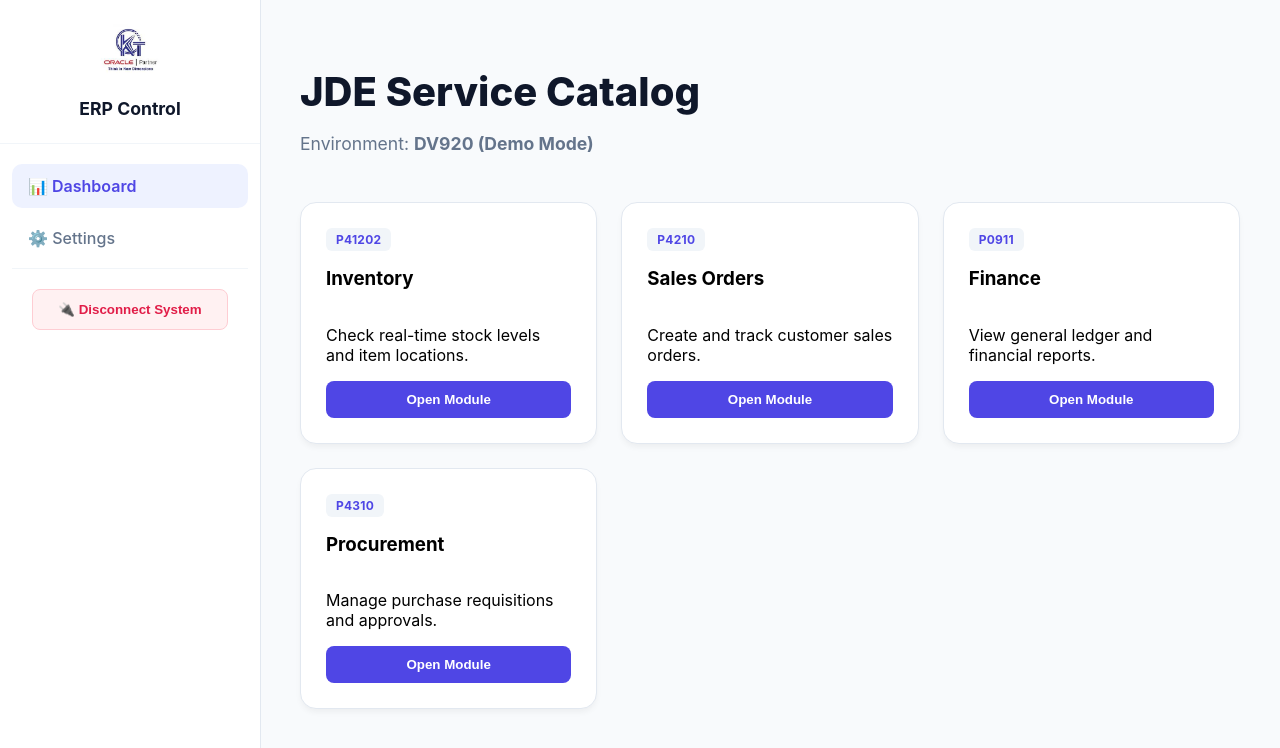
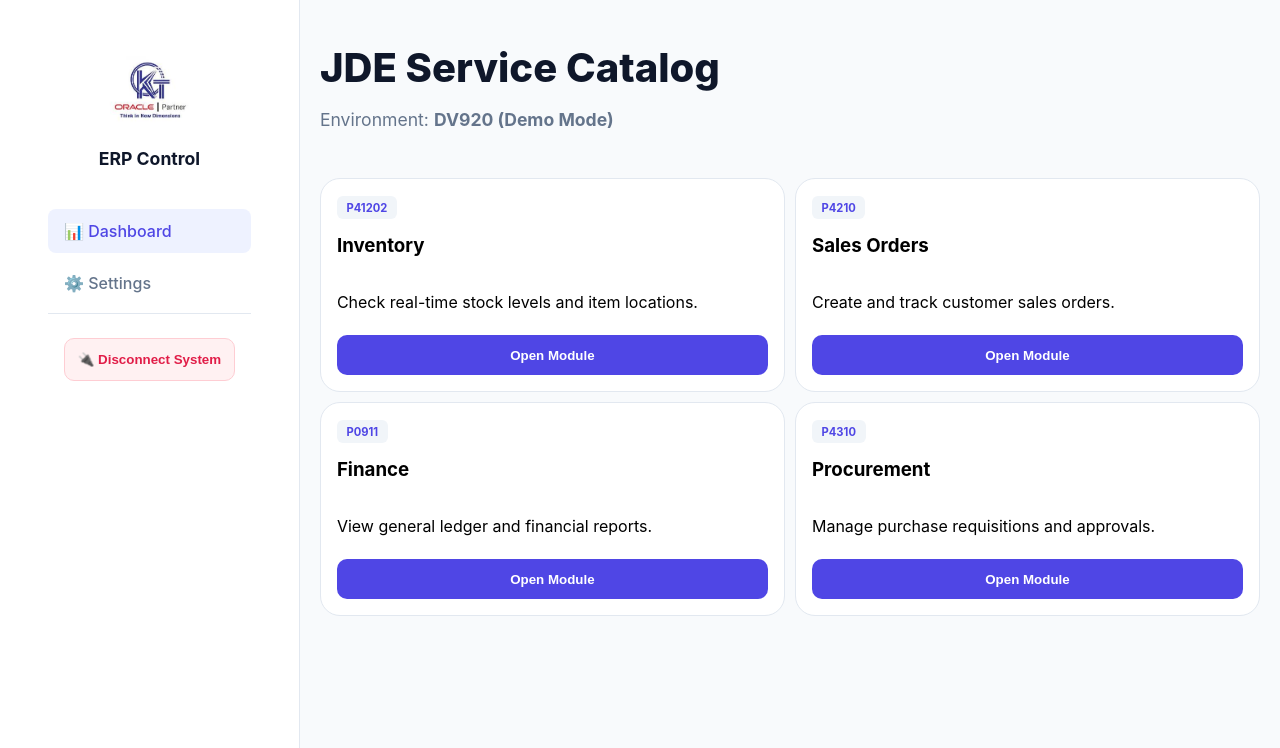
Before and after one commit to rupaligajare/ERP-Project, a React (Vite) app in the folder rktfrontend/rkt-project/: page /jde-services in a window 1280 px wide. Shown: the top 748 px of the page. Built offline with nearby package versions, Linux system fonts and the light colour scheme; sample sign-in values are in the browser's storage.

Commit message:
changed style

```diff
--- a/rktfrontend/rkt-project/src/Integration.css
+++ b/rktfrontend/rkt-project/src/Integration.css
@@ -12,8 +12,6 @@
   margin: 0;
   font-family: 'Inter', sans-serif;
   background-color: var(--bg-light);
-  height: 100vh;
-  width: 100%;
 }
 
 .dashboard-container {
@@ -24,10 +22,10 @@
 
 /* Sidebar Styling - Exactly as per Screenshot */
 .sidebar {
-  width: 260px;
+  width: 250px;
   background-color: var(--white);
   border-right: 1px solid var(--border);
-  padding: 1rem;
+  padding: 2rem;
   display: flex;
   flex-direction: column;
 }
@@ -38,8 +36,9 @@
 }
 
 .logo-image {
-  max-width: 100%;
-  height: 100px;
+    height: 80px; /* Aligned with Integration style */
+  object-fit: contain;
+  margin-bottom: 0.5rem;
 }
 
 .nav-item {
@@ -61,8 +60,9 @@
 /* Main Content Area */
 .main-content {
   flex: 1;
-  padding: 0rem 4rem;
-  overflow-y: auto;
+  padding: 1rem 20px;
+  height: 100vh;
+  width: 80%;
 }
 
 .content-header h1 {
@@ -264,20 +264,6 @@
   cursor: pointer;
 }
 
-/* Integration.css additions */
-.button-group {
-  display: flex;
-  flex-direction: column;
-  gap: 12px;
-  margin-top: auto;
-  /* Keeps buttons at the bottom of the card */
+.button-group button{
+  margin: 5px;
 }
-
-.dashboard-btn {
-  background: #38b2ac !important;
-  /* Teal color */
-}
-
-.dashboard-btn:hover {
-  background: #2c7a7b !important;
-}
--- a/rktfrontend/rkt-project/src/JDEDashboard.css
+++ b/rktfrontend/rkt-project/src/JDEDashboard.css
@@ -1,153 +1,172 @@
-/* JDEDashboard.css */
+/* JDEDashboard.css - Unified with Integration Styles */
+
+:root {
+  --primary: #4f46e5;
+  --primary-dark: #4338ca;
+  --bg-light: #f8fafc;
+  --text-dark: #0f172a;
+  --text-gray: #64748b;
+  --white: #ffffff;
+  --border: #e2e8f0;
+  --sidebar-width: 260px;
+}
+
+body {
+  margin: 0;
+  font-family: 'Inter', sans-serif;
+  background-color: var(--bg-light);
+  height: 100vh;
+  width: 100%;
+}
+
 .jde-dashboard-container {
   display: flex;
-  min-height: 100vh;
-  background-color: #f8fafc;
-  /* Slightly lighter gray for better contrast with white panels */
+  height: 100vh;
+  width: 100%;
 }
 
+/* --- SIDEBAR (Updated to match Integration) --- */
 .jde-sidebar {
-  width: 260px;
-  background-color: #ffffff;
-  /* White Sidebar */
-  color: #1e293b;
-  /* Dark text for readability */
+  background-color: var(--white);
+  border-right: 1px solid var(--border);
   display: flex;
   flex-direction: column;
-  position: fixed;
+  position: static ;
   height: 100vh;
-  border-right: 1px solid #e2e8f0;
-  /* Soft border instead of dark background */
+  z-index: 10;
+  padding: 2rem;
+
 }
 
 .sidebar-header {
-  padding: 24px 20px;
+  padding: 1.5rem 1rem;
   text-align: center;
-  border-bottom: 1px solid #f1f5f9;
 }
 
 .sidebar-logo {
-  height: 60px;
-  margin-bottom: 10px;
+  height: 80px; /* Aligned with Integration style */
   object-fit: contain;
+  margin-bottom: 0.5rem;
 }
 
 .sidebar-title {
   font-size: 1.1rem;
   font-weight: 700;
-  color: #0f172a;
+  color: var(--text-dark);
   margin: 0;
 }
 
 .sidebar-nav {
   flex: 1;
-  padding: 20px 12px;
+  padding: 1rem;
 }
 
 .sidebar-item {
-  padding: 12px 16px;
-  border-radius: 10px;
+  padding: 0.75rem 1rem;
+  border-radius: 8px;
+  color: var(--text-gray);
+  font-weight: 500;
   cursor: pointer;
-  margin-bottom: 8px;
-  color: #64748b;
-  /* Gray text for inactive items */
-  font-weight: 500;
-  transition: all 0.2s ease;
+  margin-bottom: 0.5rem;
+  transition: 0.2s;
   display: flex;
   align-items: center;
-  gap: 10px;
+  gap: 12px;
+  text-decoration: none; /* In case you use <Link> */
 }
 
-/* Active State for White Sidebar */
+.sidebar-item:hover,
 .sidebar-item.active {
-  background: #eef2ff;
-  /* Very light indigo background */
-  color: #4f46e5;
-  /* Primary indigo text */
-  font-weight: 600;
-}
-
-.sidebar-item:hover:not(.active) {
-  background: #f1f5f9;
-  color: #1e293b;
+  background-color: #eef2ff;
+  color: var(--primary);
 }
 
 .sidebar-footer {
-  margin-top: auto;
-  padding: 20px;
-  border-top: 1px solid #f1f5f9;
+  padding: 1.5rem 1rem;
+  border-top: 1px solid var(--border);
 }
 
 .logout-btn {
   width: 100%;
-  padding: 12px;
+  padding: 0.8rem;
   background: #fff1f2;
-  /* Soft red background */
   color: #e11d48;
-  /* Deep red text */
   border: 1px solid #fecdd3;
-  border-radius: 8px;
+  border-radius: 10px;
+  font-weight: 600;
   cursor: pointer;
-  font-weight: 600;
   transition: 0.2s;
 }
 
 .logout-btn:hover {
   background: #ffe4e6;
-  color: #be123c;
 }
 
+/* --- MAIN CONTENT AREA --- */
 .jde-main-content {
-  margin-left: 260px;
-  padding: 40px;
-  width: calc(100% - 260px);
+  flex: 1;
+  padding: 1rem 20px;
+  height: 100vh;
+  width: 80%;
 }
 
-/* Service Cards Styling */
-.jde-main-content .services-grid {
+.content-header h1 {
+  font-size: 2.5rem;
+  font-weight: 800;
+  color: var(--text-dark);
+  margin-bottom: 0.5rem;
+}
+
+/* --- SERVICE CARDS (ERP Card Style) --- */
+.services-grid {
   display: grid;
-  grid-template-columns: repeat(auto-fill, minmax(280px, 1fr));
-  gap: 24px;
+  grid-template-columns: repeat(auto-fill, minmax(320px, 1fr));
+ gap: 10px;
+
 }
 
 .service-card {
-  background: #ffffff;
-  padding: 25px;
-  border-radius: 16px;
-  border: 1px solid #e2e8f0;
-  box-shadow: 0 4px 6px -1px rgba(0, 0, 0, 0.05);
+  background: var(--white);
+  padding: 1rem;
+  border-radius: 20px;
+  border: 1px solid var(--border);
+  transition: transform 0.3s, box-shadow 0.3s;
   display: flex;
   flex-direction: column;
-  transition: transform 0.2s, box-shadow 0.2s;
+  min-height: 180px;
+  min-width: 180px;
 }
 
 .service-card:hover {
-  transform: translateY(-4px);
-  box-shadow: 0 10px 15px -3px rgba(0, 0, 0, 0.1);
+  transform: translateY(-5px);
+  box-shadow: 0 20px 25px -5px rgba(0, 0, 0, 0.1);
 }
 
 .app-tag {
+  align-self: flex-start;
   background: #f1f5f9;
-  padding: 4px 10px;
+  padding: 0.3rem 0.6rem;
+  font-size: 0.7rem;
   border-radius: 6px;
-  font-size: 0.75rem;
-  color: #4f46e5;
+  color: var(--primary);
   font-weight: 700;
-  letter-spacing: 0.02em;
+  margin-bottom: 1rem;
+  text-transform: uppercase;
 }
 
 .launch-button {
-  margin-top: auto;
-  padding: 11px;
-  background: #4f46e5;
+  width: 100%;
+  padding: 0.8rem;
+  background: var(--primary);
   color: white;
   border: none;
-  border-radius: 8px;
+  border-radius: 10px;
+  font-weight: 600;
   cursor: pointer;
-  font-weight: 600;
   transition: 0.2s;
+  margin-top: auto;
 }
 
 .launch-button:hover {
-  background: #4338ca;
+  background: var(--primary-dark);
 }
--- a/rktfrontend/rkt-project/src/Login.css
+++ b/rktfrontend/rkt-project/src/Login.css
@@ -1,8 +1,3 @@
-body{
-    width: 100%;
-    height: 100vh;
-}
-
 .login-page {
     height: 100vh;
     display: flex;
@@ -10,7 +5,7 @@
     align-items: center;
     background: linear-gradient(135deg, #d7d8e0 0%, #e6e2e9 100%);
     font-family: 'Inter', sans-serif;
-    width: 100%;
+
 }
 
 .login-card {
@@ -24,6 +19,7 @@
     flex-direction: column;
     justify-content: center;
     align-items: center;
+    cursor: none;
 
 }
 
```
Also changed, not shown: rktfrontend/rkt-project/src/SignUp.css (+24 -7 lines).
